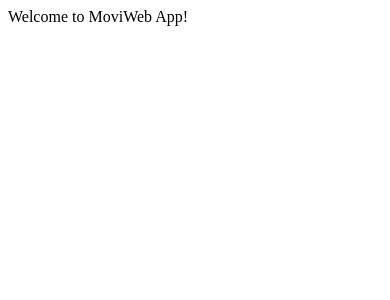
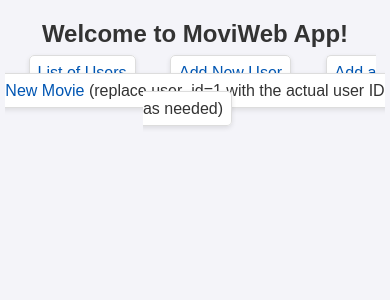
Before and after one commit to RezaBG/MoviWeb-Application, a Flask app: page / in a window 390 px wide. Shown: the top 300 px of the page. Run offline with Flask 3, Linux system fonts and the light colour scheme.

Commit message:
create index.html and add some styles

```diff
--- a/moviweb_app.py
+++ b/moviweb_app.py
@@ -23,7 +23,7 @@
 
 @app.route("/")
 def home():
-    return "Welcome to MoviWeb App!"
+    return render_template("index.html")
 
 @app.errorhandler(404)
 def not_found_error(error):
--- /dev/null
+++ b/static/styles.css
@@ -0,0 +1,122 @@
+/* Flash Messages */
+.flashes-messages {
+    list-style-type: none;
+    padding: 0;
+    margin: 1rem 0;
+}
+
+.flashes-messages .success {
+    color: green;
+    background-color: #e6ffe6;
+    padding: 10px;
+    border-radius: 4px;
+}
+
+.flashes-messages .error {
+    color: red;
+    background-color: #ffe6e6;
+    padding: 10px;
+    border-radius: 4px;
+}
+
+/* General Layout */
+body {
+    font-family: Arial, sans-serif;
+    margin: 0;
+    padding: 0;
+    background-color: #f4f4f9;
+    color: #333;
+}
+
+h1 {
+    text-align: center;
+    color: #333;
+    margin-top: 20px;
+}
+
+/* User and Movie List Styling */
+ul {
+    padding: 0;
+    list-style-type: none;
+}
+
+li {
+    background-color: #ffffff;
+    border: 1px solid #ddd;
+    margin: 10px auto;
+    padding: 10px;
+    border-radius: 5px;
+    width: 90%;
+    max-width: 500px;
+    box-shadow: 0 2px 5px rgba(0, 0, 0, 0.1);
+}
+
+strong {
+    color: #555;
+}
+
+/* Buttons */
+button {
+    background-color: #007bff;
+    color: #fff;
+    border: none;
+    padding: 8px 12px;
+    border-radius: 4px;
+    cursor: pointer;
+    transition: background-color 0.3s ease;
+}
+
+nav ul {
+    list-style-type: none;
+    padding: 0;
+    text-align: center;
+}
+
+nav ul li {
+    display: inline;
+    margin: 0 15px;
+}
+
+nav ul li a {
+    text-decoration: none;
+    color: #0056b3;
+}
+
+nav ul li a:hover {
+    text-decoration: underline;
+}
+
+button:hover {
+    background-color: #0056b3;
+}
+
+/* Links */
+a {
+    color: #007bff;
+    text-decoration: none;
+}
+
+a:hover {
+    text-decoration: underline;
+}
+
+/* Forms */
+form {
+    display: inline;
+}
+
+form button {
+    margin-top: 10px;
+}
+
+/* Responsive Design */
+@media (max-width: 600px) {
+    h1 {
+        font-size: 1.5em;
+    }
+
+    li {
+        width: 95%;
+        padding: 8px;
+    }
+}
--- a/templates/404.html
+++ b/templates/404.html
@@ -0,0 +1 @@
+/* 404 should dev */
--- a/templates/500.html
+++ b/templates/500.html
@@ -0,0 +1 @@
+/* 500 should dev */
--- a/templates/add_movie.html
+++ b/templates/add_movie.html
@@ -4,10 +4,11 @@
   <meta charset="UTF-8">
   <meta name="viewport" content="width=device-width, initial-scale=1">
   <title>Add Movie</title>
+  <link rel="stylesheet" href="{{ url_for('static', filename='styles.css') }}">
 </head>
 <body>
   <h1>Add a New Movie</h1>
-  <form method="POST" action="{{ url_for('add_movie', user_id=user_id) }}">
+  <form class="movie-form" method="POST" action="{{ url_for('add_movie', user_id=user_id) }}">
     <label for="name">Movie Title</label>
     <input type="text" name="name" id="name" required><br>
 
--- a/templates/add_user.html
+++ b/templates/add_user.html
@@ -4,12 +4,13 @@
   <meta charset="UTF-8">
   <meta name="viewport" content="width=device-width, initial-scale=1">
   <title>Add New User</title>
+  <link rel="stylesheet" href=" {{ url_for('static', filename='styles.css') }}">
 </head>
 <body>
   <h1>Add New User</h1>
   {% with messages = get_flashed_messages(with_categories=True) %}
   {% if messages %}
-  <ul>
+  <ul class="flashes-messages">
     {% for message in messages %}
     <li>{{ message }}</li>
     {% endfor %}
@@ -17,7 +18,7 @@
   {% endif %}
   {% endwith %}
 
-  <form method="POST" action="{{ url_for('add_user') }}">
+  <form class="user-form" method="POST" action="{{ url_for('add_user') }}">
     <label for="name">Username</label>
     <input type="text" id="name" name="name" required><br>
     <button type="submit">Add User</button>
--- /dev/null
+++ b/templates/index.html
@@ -0,0 +1,19 @@
+<!doctype html>
+<html lang="en">
+<head>
+  <meta charset="UTF-8">
+  <meta name="viewport" content="width=device-width, initial-scale=1">
+  <title>MoviWeb App - Home</title>
+  <link rel="stylesheet" href="{{ url_for('static', filename='styles.css') }}">
+</head>
+<body>
+<h1>Welcome to MoviWeb App!</h1>
+<nav>
+  <ul>
+    <li><a href="{{ url_for('users.list_users') }}">List of Users</a></li>
+    <li><a href="{{ url_for('users.add_user') }}">Add New User</a></li>
+    <li><a href="{{ url_for('movies.add_movie', user_id=1) }}">Add a New Movie</a> (replace user_id=1 with the actual user ID as needed)</li>
+  </ul>
+</nav>
+</body>
+</html>
--- a/templates/update_movie.html
+++ b/templates/update_movie.html
@@ -4,10 +4,11 @@
   <meta charset="UTF-8">
   <meta name="viewport" content="width=device-width, initial-scale=1">
   <title>Update Movie</title>
+  <link rel="stylesheet" href="{{ url_for('static', filename='styles.css') }}"
 </head>
 <body>
 <h1>Update Movie Details</h1>
-<form method="POST" action="{{ url_for('update_movie', user_id=user_id, movie_id=movie.id) }}">
+<form class="movie-form" method="POST" action="{{ url_for('update_movie', user_id=user_id, movie_id=movie.id) }}">
   <label for="name">Movie Title</label>
   <input type="text" name="name" id="name" value="{{ movie.name }}" required><br>
 
--- a/templates/user_movies.html
+++ b/templates/user_movies.html
@@ -4,10 +4,11 @@
   <meta charset="UTF-8">
   <meta name="viewport" content="width=device-width, initial-scale=1">
   <title>{{ user.name }}'s Movies</title>
+  <link rel="stylesheet" href="{{ url_for('static', filename='styles.css') }}"
 </head>
 <body>
 <h1>{{ user.name }}'s Favorite Movies</h1>
-<ul>
+<ul class="movies-list">
   {% for movie in movies %}
   <li>
     <strong>Title:</strong> {{ movie.name }} <br>
--- a/templates/users.html
+++ b/templates/users.html
@@ -4,10 +4,11 @@
   <meta charset="UTF-8">
   <meta name="viewport" content="width=device-width, initial-scale=1">
   <title>List of Users</title>
+  <link rel="stylesheet" href="{{ url_for('static', filename='styles.css') }}">
 </head>
 <body>
   <h1>List of Users</h1>
-  <ul>
+  <ul class="user-list">
     {% for user in users %}
     <li>{{ user.name.title() }} (ID: {{ user.id }})</li>
     <form action="{{ url_for('delete_user', user_id=user.id) }}" method="POST" style="display: inline">
```
Also changed, not shown: templates/styles.css (deleted, +0 -19 lines), instance/moviweb.db.
